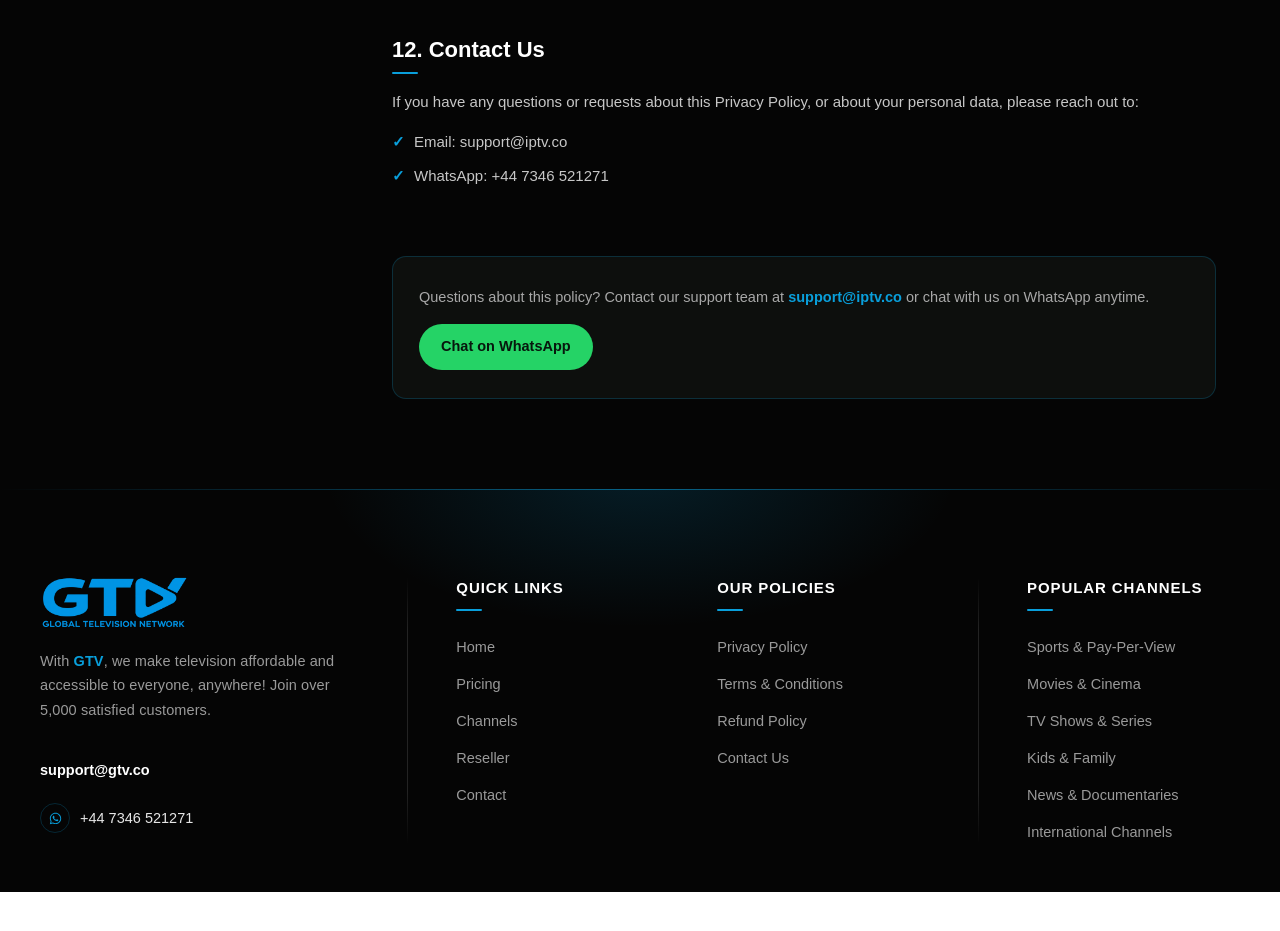
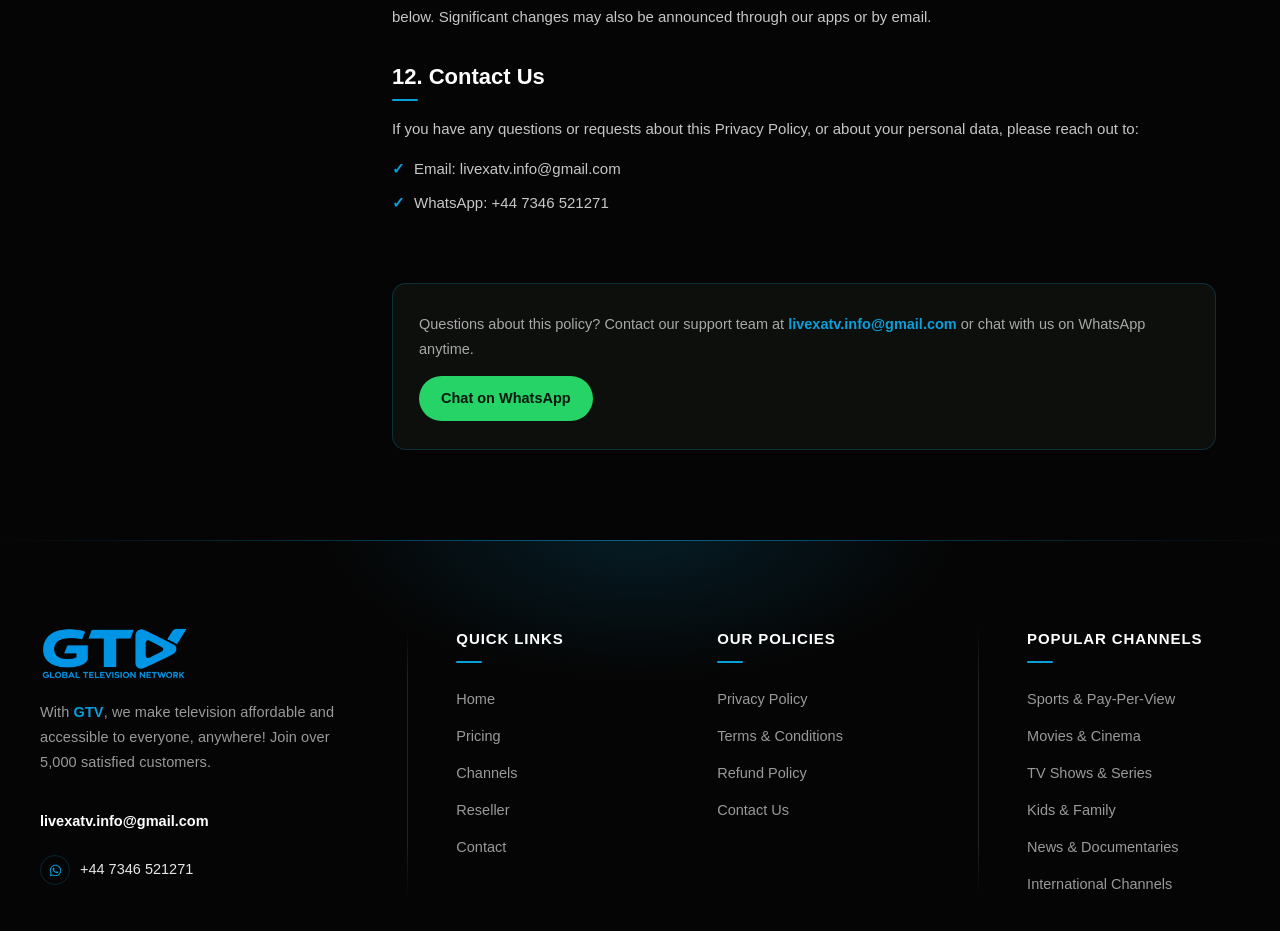
Before and after one commit to zain1873/GTV-Zone, a React (Create React App) app: page /privacy-policy in a window 1280 px wide. Shown: the part 2924-3855 px from the top of the page. Before the commit the page ends 3816 px from the top, so only its background shows below. Built offline with nearby package versions, Linux system fonts and the light colour scheme.

Commit message:
email updated

```diff
--- a/src/components/Footer/Footer.jsx
+++ b/src/components/Footer/Footer.jsx
@@ -30,11 +30,11 @@ function Footer() {
 
             <div className="footer-contact">
               <a
-                href="mailto:support@gtv.co"
+                href="mailto:livexatv.info@gmail.com"
                 className="contact-item contact-email"
                 aria-label="Email GTV support"
               >
-                <span className="contact-email-text">support@gtv.co</span>
+                <span className="contact-email-text">livexatv.info@gmail.com</span>
               </a>
 
               {/* <a
--- a/src/components/LegalPage/LegalPage.jsx
+++ b/src/components/LegalPage/LegalPage.jsx
@@ -94,8 +94,8 @@ function LegalPage({ eyebrow, title, intro, updated, sections, children }) {
             <div className="legal-contact-note">
               <p>
                 Questions about this policy? Contact our support team at{" "}
-                <a href="mailto:support@iptv.co" className="legal-inline-link">
-                  support@iptv.co
+                <a href="mailto:livexatv.info@gmail.com" className="legal-inline-link">
+                  livexatv.info@gmail.com
                 </a>{" "}
                 or chat with us on WhatsApp anytime.
               </p>
--- a/src/pages/PrivacyPolicy.jsx
+++ b/src/pages/PrivacyPolicy.jsx
@@ -55,7 +55,7 @@ const SECTIONS = [
     heading: "5. Data Security",
     blocks: [
       "We use reasonable technical and organizational measures to protect your personal information from unauthorized access, loss, or misuse, including encrypted connections and access controls.",
-      "While we work hard to protect your data, no system is entirely risk-free. If you believe your account has been compromised, contact us immediately at support@iptv.co.",
+      "While we work hard to protect your data, no system is entirely risk-free. If you believe your account has been compromised, contact us immediately at livexatv.info@gmail.com.",
     ],
   },
   {
@@ -79,7 +79,7 @@ const SECTIONS = [
     heading: "8. Your Rights",
     blocks: [
       "You have the right to access, correct, or delete the personal information we hold about you. You may also object to certain uses of your data or ask us to restrict processing.",
-      "To exercise any of these rights, email support@iptv.co with your request. We will respond within a reasonable timeframe.",
+      "To exercise any of these rights, email livexatv.info@gmail.com with your request. We will respond within a reasonable timeframe.",
     ],
   },
   {
@@ -109,7 +109,7 @@ const SECTIONS = [
     blocks: [
       "If you have any questions or requests about this Privacy Policy, or about your personal data, please reach out to:",
       [
-        "Email: support@iptv.co",
+        "Email: livexatv.info@gmail.com",
         "WhatsApp: +44 7346 521271",
       ],
     ],
--- a/src/pages/RefundPolicy.jsx
+++ b/src/pages/RefundPolicy.jsx
@@ -35,7 +35,7 @@ const SECTIONS = [
     blocks: [
       "To request a refund, contact our support team with your account email, order details, and a description of the issue:",
       [
-        "Email: support@iptv.co",
+        "Email: livexatv.info@gmail.com",
         "WhatsApp: +44 7346 521271",
       ],
       "Once your request is verified, we will issue a refund to the original payment method or as service credits, whichever applies.",
@@ -89,7 +89,7 @@ const SECTIONS = [
     blocks: [
       "If you need help with a refund or have any questions, reach out to our support team:",
       [
-        "Email: support@iptv.co",
+        "Email: livexatv.info@gmail.com",
         "WhatsApp: +44 7346 521271",
       ],
     ],
--- a/src/pages/Terms.jsx
+++ b/src/pages/Terms.jsx
@@ -118,7 +118,7 @@ const SECTIONS = [
     blocks: [
       "Questions or concerns about these Terms can be sent to:",
       [
-        "Email: support@iptv.co",
+        "Email: livexatv.info@gmail.com",
         "WhatsApp: +44 7346 521271",
       ],
     ],
--- a/src/pages/contact.jsx
+++ b/src/pages/contact.jsx
@@ -15,8 +15,8 @@ const CONTACT_INFO = [
   {
     icon: <FaEnvelope aria-hidden="true" />,
     label: "Email Us",
-    value: "support@iptv.co",
-    href: "mailto:support@iptv.co",
+    value: "livexatv.info@gmail.com",
+    href: "mailto:livexatv.info@gmail.com",
   },
 
   {
@@ -29,7 +29,7 @@ const CONTACT_INFO = [
     icon: <FaClock aria-hidden="true" />,
     label: "Support Hours",
     value: "24/7 — 365 days",
-    href: "mailto:support@gtv.co",
+    href: "mailto:livexatv.info@gmail.com",
   },
 ];
 
```
